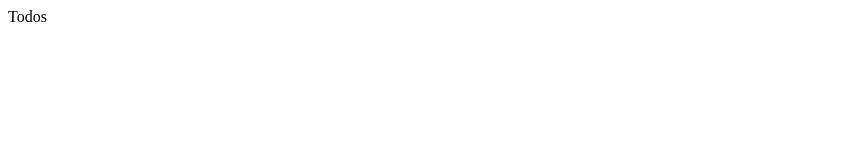
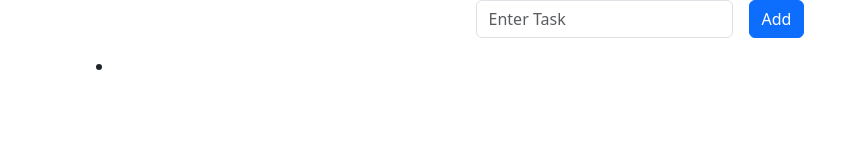
Before and after one commit to Shenmadu/Todo-List, a website: page src/index.html in a window 1280 px wide. Shown: the whole page, without its empty margins (0-859 px from the left). Drawn offline with nearby package versions, Linux system fonts and the light colour scheme.

Commit message:
create add task option and ui

```diff
--- a/package.json
+++ b/package.json
@@ -47,6 +47,7 @@
     }
   },
   "dependencies": {
+    "bootstrap": "^5.3.3",
     "electron-compile": "^6.4.4",
     "electron-squirrel-startup": "^1.0.0"
   },
--- /dev/null
+++ b/src/home.js
@@ -0,0 +1,5 @@
+function taskAdd(){
+    const task=document.getElementById("inputTask").value
+
+
+};
--- a/src/index.html
+++ b/src/index.html
@@ -1,10 +1,37 @@
 <!DOCTYPE html>
 <html>
-  <head>
-    <meta charset="utf-8">
-    <title></title>
-  </head>
-  <body>
-    Todos
-  </body>
+
+<head>
+  <meta charset="utf-8">
+  <title>ToDoList</title>
+  <link rel="stylesheet" href="../node_modules/bootstrap/dist/css/bootstrap.min.css">
+</head>
+
+<body>
+  <div class="container ">
+    <div class="row g-3 justify-content-center">
+
+      <div class="col-auto">
+        <label for="inputPassword2" class="visually-hidden">To do</label>
+        <input type="Text" class="form-control" id="inputTask" placeholder="Enter Task">
+      </div>
+      <div class="col-auto">
+        <button onclick="taskAdd()" class="btn btn-primary mb-3">Add</button>
+      </div>
+    </div>
+
+
+    <ul>
+      <li id="task-add"></li>
+    </ul>
+
+
+  </div>
+
+
+
+  <script src="../node_modules/bootstrap/dist/js/bootstrap.min.js"></script>
+  <script src="./home.js"></script>
+</body>
+
 </html>
--- a/src/index.js
+++ b/src/index.js
@@ -1,4 +1,5 @@
 import { app, BrowserWindow } from 'electron';
+const path = require('node:path')
 
 // Handle creating/removing shortcuts on Windows when installing/uninstalling.
 if (require('electron-squirrel-startup')) { // eslint-disable-line global-require
@@ -14,6 +15,9 @@ const createWindow = () => {
   mainWindow = new BrowserWindow({
     width: 800,
     height: 600,
+    webPreferences: {
+      preload: path.join(__dirname, 'home.js')
+    }
   });
 
   // and load the index.html of the app.
@@ -29,6 +33,7 @@ const createWindow = () => {
     // when you should delete the corresponding element.
     mainWindow = null;
   });
+
 };
 
 // This method will be called when Electron has finished
```
Also changed, not shown: 1 other file.
